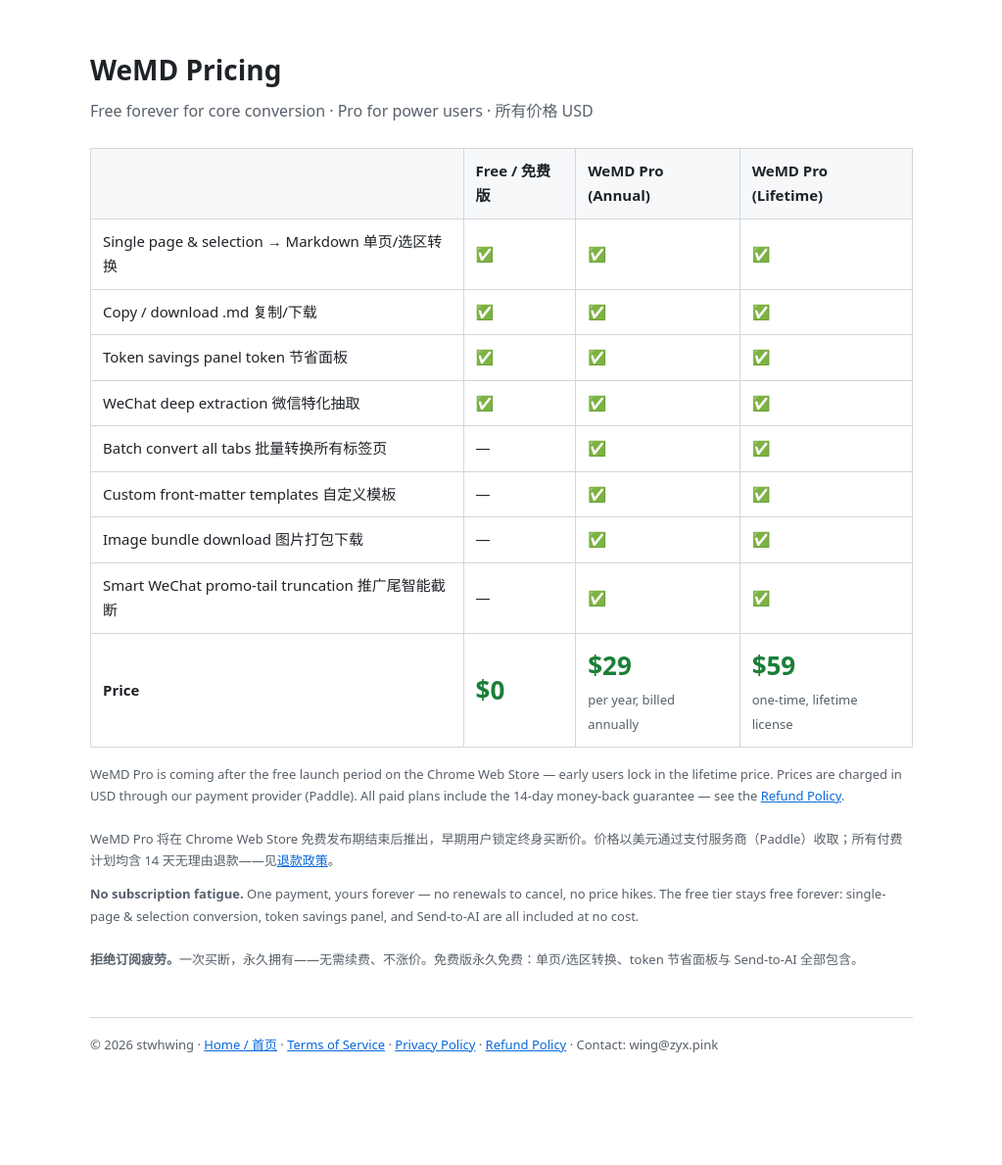
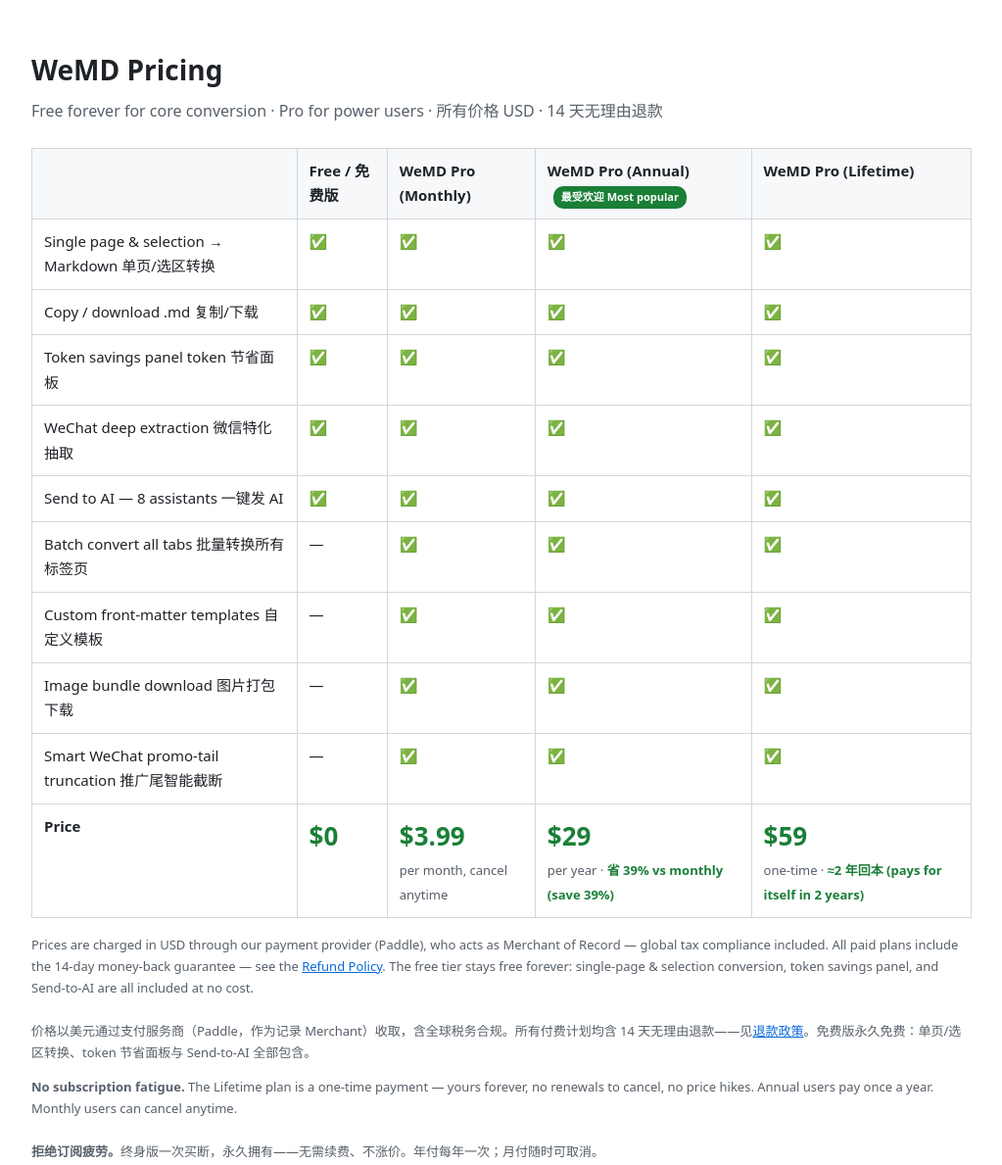
Before and after one commit to stwhwing/wemd-extension, a browser extension: page docs/pricing.html in a window 1280 px wide. Shown: the top 1189 px of the page at 98% size, without its empty margins (128-1151 px from the left). Before the commit the page ends 1125 px from the top, so only its background shows below. Drawn offline with Linux system fonts and the light colour scheme.

Commit message:
pricing: 3-tier anchor structure - Monthly $3.99 / Annual $29 (most popular, save 39%) / Lifetime $59 (pays back in 2 years)

```diff
--- a/docs/pricing.html
+++ b/docs/pricing.html
@@ -8,39 +8,42 @@
 :root{--fg:#1f2328;--muted:#57606a;--accent:#0969da;--ok:#1a7f37;--border:#d0d7de;--bg:#ffffff;--card:#f6f8fa}
 @media(prefers-color-scheme:dark){:root{--fg:#e6edf3;--muted:#8b949e;--border:#30363d;--bg:#0d1117;--card:#161b22}}
 *{box-sizing:border-box}body{margin:0;font:16px/1.7 system-ui,"Segoe UI","Microsoft YaHei",sans-serif;color:var(--fg);background:var(--bg)}
-.wrap{max-width:880px;margin:0 auto;padding:48px 20px}
+.wrap{max-width:1000px;margin:0 auto;padding:48px 20px}
 h1{font-size:28px;margin:0 0 4px}
 .sub{color:var(--muted);margin-bottom:24px}
 table{width:100%;border-collapse:collapse;margin:16px 0;font-size:15px}
-th,td{border:1px solid var(--border);padding:10px 12px;text-align:left}
+th,td{border:1px solid var(--border);padding:10px 12px;text-align:left;vertical-align:top}
 th{background:var(--card)}
 .price{font-size:26px;font-weight:700;color:var(--ok)}
 .note{color:var(--muted);font-size:13px;margin:12px 0}
 footer{margin-top:48px;border-top:1px solid var(--border);padding-top:16px;color:var(--muted);font-size:13px}
 a{color:var(--accent)}
+.popular{display:inline-block;background:var(--ok);color:#fff;font-size:11px;font-weight:700;padding:2px 8px;border-radius:10px;margin-left:6px;vertical-align:middle}
+.save{color:var(--ok);font-weight:600}
 </style>
 </head>
 <body>
 <div class="wrap">
   <h1>WeMD Pricing</h1>
-  <div class="sub">Free forever for core conversion · Pro for power users · 所有价格 USD</div>
+  <div class="sub">Free forever for core conversion · Pro for power users · 所有价格 USD · 14 天无理由退款</div>
 
   <table>
-    <tr><th></th><th>Free / 免费版</th><th>WeMD Pro (Annual)</th><th>WeMD Pro (Lifetime)</th></tr>
-    <tr><td>Single page &amp; selection → Markdown 单页/选区转换</td><td>✅</td><td>✅</td><td>✅</td></tr>
-    <tr><td>Copy / download .md 复制/下载</td><td>✅</td><td>✅</td><td>✅</td></tr>
-    <tr><td>Token savings panel token 节省面板</td><td>✅</td><td>✅</td><td>✅</td></tr>
-    <tr><td>WeChat deep extraction 微信特化抽取</td><td>✅</td><td>✅</td><td>✅</td></tr>
-    <tr><td>Batch convert all tabs 批量转换所有标签页</td><td>—</td><td>✅</td><td>✅</td></tr>
-    <tr><td>Custom front-matter templates 自定义模板</td><td>—</td><td>✅</td><td>✅</td></tr>
-    <tr><td>Image bundle download 图片打包下载</td><td>—</td><td>✅</td><td>✅</td></tr>
-    <tr><td>Smart WeChat promo-tail truncation 推广尾智能截断</td><td>—</td><td>✅</td><td>✅</td></tr>
-    <tr><td><b>Price</b></td><td><span class="price">$0</span></td><td><span class="price">$29</span><br><span class="note">per year, billed annually</span></td><td><span class="price">$59</span><br><span class="note">one-time, lifetime license</span></td></tr>
+    <tr><th></th><th>Free / 免费版</th><th>WeMD Pro (Monthly)</th><th>WeMD Pro (Annual)<span class="popular">最受欢迎 Most popular</span></th><th>WeMD Pro (Lifetime)</th></tr>
+    <tr><td>Single page &amp; selection → Markdown 单页/选区转换</td><td>✅</td><td>✅</td><td>✅</td><td>✅</td></tr>
+    <tr><td>Copy / download .md 复制/下载</td><td>✅</td><td>✅</td><td>✅</td><td>✅</td></tr>
+    <tr><td>Token savings panel token 节省面板</td><td>✅</td><td>✅</td><td>✅</td><td>✅</td></tr>
+    <tr><td>WeChat deep extraction 微信特化抽取</td><td>✅</td><td>✅</td><td>✅</td><td>✅</td></tr>
+    <tr><td>Send to AI — 8 assistants 一键发 AI</td><td>✅</td><td>✅</td><td>✅</td><td>✅</td></tr>
+    <tr><td>Batch convert all tabs 批量转换所有标签页</td><td>—</td><td>✅</td><td>✅</td><td>✅</td></tr>
+    <tr><td>Custom front-matter templates 自定义模板</td><td>—</td><td>✅</td><td>✅</td><td>✅</td></tr>
+    <tr><td>Image bundle download 图片打包下载</td><td>—</td><td>✅</td><td>✅</td><td>✅</td></tr>
+    <tr><td>Smart WeChat promo-tail truncation 推广尾智能截断</td><td>—</td><td>✅</td><td>✅</td><td>✅</td></tr>
+    <tr><td><b>Price</b></td><td><span class="price">$0</span></td><td><span class="price">$3.99</span><br><span class="note">per month, cancel anytime</span></td><td><span class="price">$29</span><br><span class="note">per year · <span class="save">省 39% vs monthly (save 39%)</span></span></td><td><span class="price">$59</span><br><span class="note">one-time · <span class="save">≈2 年回本 (pays for itself in 2 years)</span></span></td></tr>
   </table>
 
-  <p class="note">WeMD Pro is coming after the free launch period on the Chrome Web Store — early users lock in the lifetime price. Prices are charged in USD through our payment provider (Paddle). All paid plans include the 14-day money-back guarantee — see the <a href="refund.html">Refund Policy</a>.<br><br>WeMD Pro 将在 Chrome Web Store 免费发布期结束后推出，早期用户锁定终身买断价。价格以美元通过支付服务商（Paddle）收取；所有付费计划均含 14 天无理由退款——见<a href="refund.html">退款政策</a>。</p>
+  <p class="note">Prices are charged in USD through our payment provider (Paddle), who acts as Merchant of Record — global tax compliance included. All paid plans include the 14-day money-back guarantee — see the <a href="refund.html">Refund Policy</a>. The free tier stays free forever: single-page &amp; selection conversion, token savings panel, and Send-to-AI are all included at no cost.<br><br>价格以美元通过支付服务商（Paddle，作为记录 Merchant）收取，含全球税务合规。所有付费计划均含 14 天无理由退款——见<a href="refund.html">退款政策</a>。免费版永久免费：单页/选区转换、token 节省面板与 Send-to-AI 全部包含。</p>
 
-  <p class="note"><b>No subscription fatigue.</b> One payment, yours forever — no renewals to cancel, no price hikes. The free tier stays free forever: single-page &amp; selection conversion, token savings panel, and Send-to-AI are all included at no cost.<br><br><b>拒绝订阅疲劳。</b>一次买断，永久拥有——无需续费、不涨价。免费版永久免费：单页/选区转换、token 节省面板与 Send-to-AI 全部包含。</p>
+  <p class="note"><b>No subscription fatigue.</b> The Lifetime plan is a one-time payment — yours forever, no renewals to cancel, no price hikes. Annual users pay once a year. Monthly users can cancel anytime.<br><br><b>拒绝订阅疲劳。</b>终身版一次买断，永久拥有——无需续费、不涨价。年付每年一次；月付随时可取消。</p>
 
   <footer>© 2026 stwhwing · <a href="index.html">Home / 首页</a> · <a href="terms.html">Terms of Service</a> · <a href="privacy.html">Privacy Policy</a> · <a href="refund.html">Refund Policy</a> · Contact: wing@zyx.pink</footer>
 </div>
```
